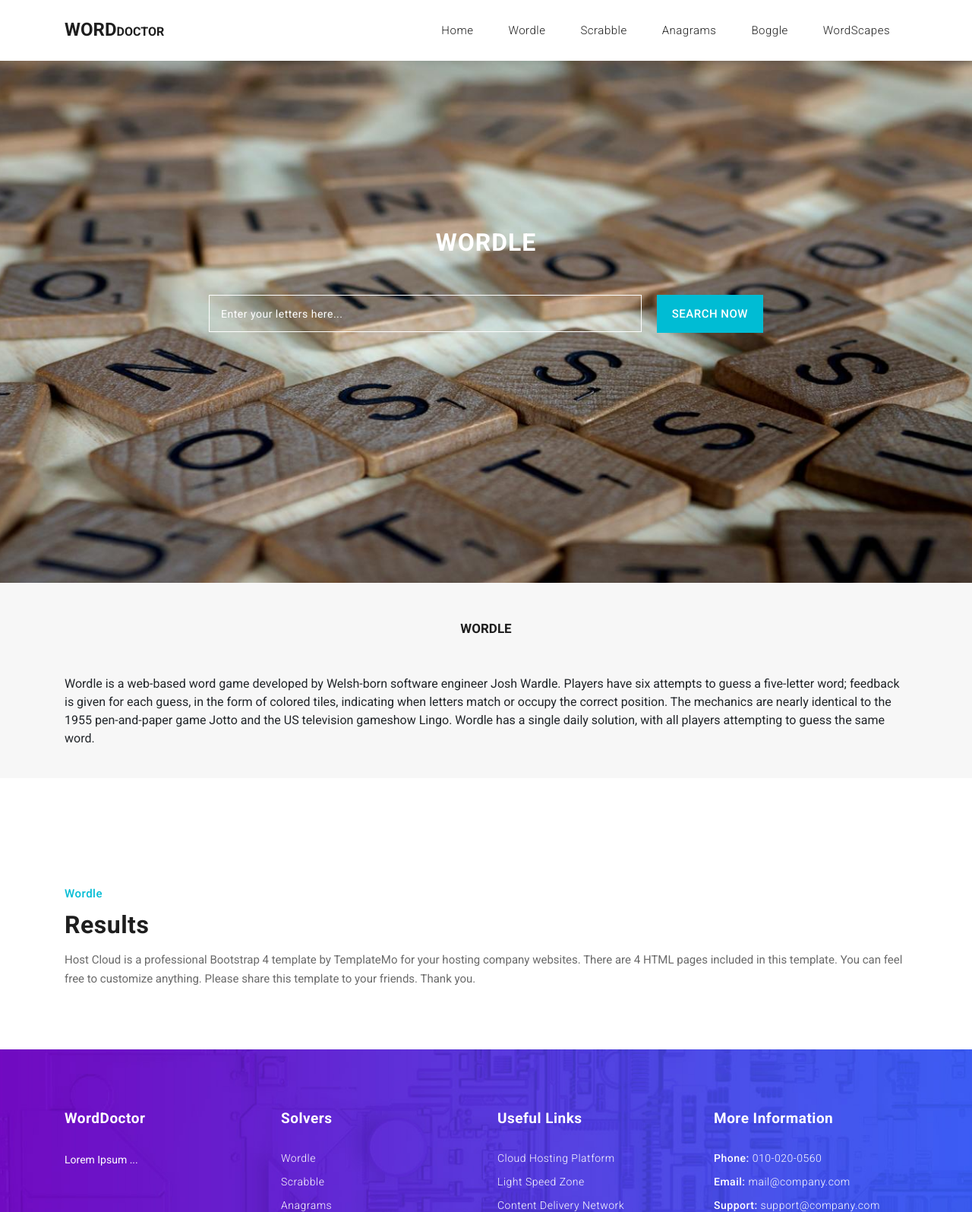
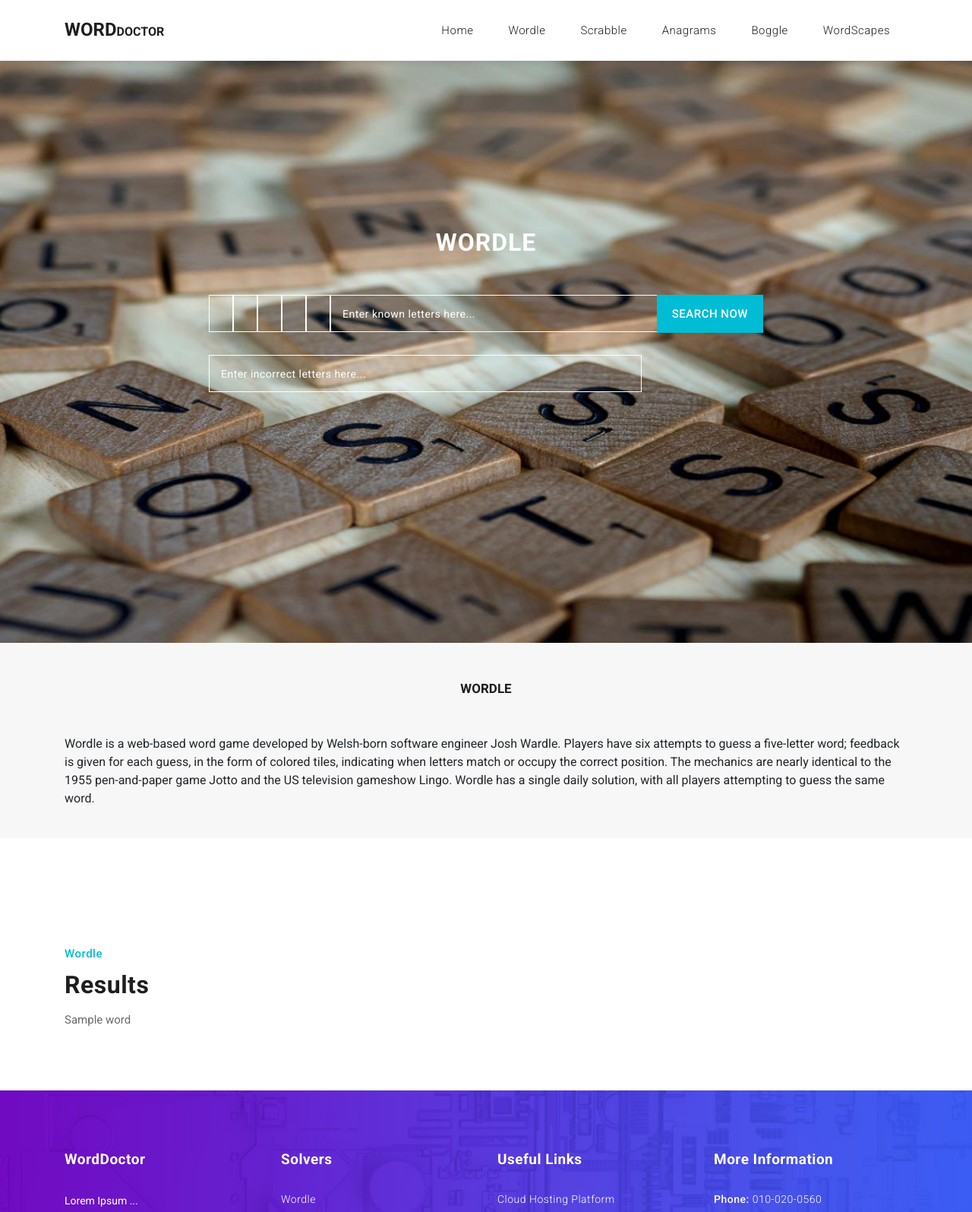
Before and after one commit to wangvictoria/WordDoctor, a Django app: template WordDoctorApp/templates/wordle.html in a window 1280 px wide. Shown: the top 1595 px of the page at 76% size. Run offline with Django 3.2, Linux system fonts and the light colour scheme; the template is opened without the code that fills it: values that come from a table or form of the project are taken from there, most other values are stand-ins (such as "Sample title", 1, 10 or a date in 2020); some libraries are stand-ins or nearby versions.

Commit message:
Linked wordle

```diff
--- a/WordDoctorApp/forms.py
+++ b/WordDoctorApp/forms.py
@@ -1,5 +1,5 @@
 from django import forms
-from .models import Anagrams, Wordscape
+from .models import Anagrams, Wordle, Wordscape
 
 class AnagramsForm(forms.ModelForm):
     class Meta:
@@ -15,3 +15,18 @@ class WordscapeForm(forms.ModelForm):
             'wordscape_letters',
             'wordscape_length',
         )
+
+class WordleForm(forms.ModelForm):
+    class Meta:
+        model = Wordle
+        fields = (
+            'wordle_loc1',
+            'wordle_loc2',
+            'wordle_loc3',
+            'wordle_loc4',
+            'wordle_loc5',
+            'wordle_known_letters',
+            'wordle_invalid_letters',
+        )
+
+    # TODO: include error checking so that letters in wordle_invalid_letters are not in the other inputs
--- a/WordDoctorApp/models.py
+++ b/WordDoctorApp/models.py
@@ -8,3 +8,12 @@ class Anagrams(models.Model):
 class Wordscape(models.Model):
     wordscape_letters = models.CharField(max_length=10)
     wordscape_length = models.IntegerField(blank=True, null=True)
+
+class Wordle(models.Model):
+    wordle_loc1 = models.CharField(max_length=1, blank=True, null=True)
+    wordle_loc2 = models.CharField(max_length=1, blank=True, null=True)
+    wordle_loc3 = models.CharField(max_length=1, blank=True, null=True)
+    wordle_loc4 = models.CharField(max_length=1, blank=True, null=True)
+    wordle_loc5 = models.CharField(max_length=1, blank=True, null=True)
+    wordle_known_letters = models.CharField(max_length=5, blank=True, null=True)
+    wordle_invalid_letters = models.CharField(max_length=26, blank=True, null=True)
--- a/WordDoctorApp/static/css/templatemo-host-cloud.css
+++ b/WordDoctorApp/static/css/templatemo-host-cloud.css
@@ -378,7 +378,8 @@ header {
 .banner #search-section input.searchText {
 	float: left;
 	width: 570px;
-	min-width: 280px;
+	/*min-width: 280px;*/
+	min-width: 10px;
 	height: 49px;
 	background-color: transparent;
 	border: 1px solid #fff;
--- a/WordDoctorApp/templates/wordle.html
+++ b/WordDoctorApp/templates/wordle.html
@@ -17,10 +17,18 @@
               <div class="header-text caption">
                 <h2>Wordle</h2>
                 <div id="search-section">
-                    <form id="suggestion_form" name="gs" method="get" action="#">
+                    <!--<form id="suggestion_form" name="gs" method="get" action="#">-->
+                      <form method="post" enctype='multipart/form-data'>{% csrf_token %}
+                        {{ form.non_field_errors }}
                   <div class="searchText">
 
-                    <input type="text" name="q" class="searchText" placeholder="Enter your letters here..." autocomplete="off">
+                    <input type="char" name="wordle_loc1" class="searchText" placeholder="" autocomplete="off" style="width:20px;">
+                    <input type="char" name="wordle_loc2" class="searchText" placeholder="" autocomplete="off" style="width:20px;">
+                    <input type="char" name="wordle_loc3" class="searchText" placeholder="" autocomplete="off" style="width:20px;">
+                    <input type="char" name="wordle_loc4" class="searchText" placeholder="" autocomplete="off" style="width:20px;">
+                    <input type="char" name="wordle_loc5" class="searchText" placeholder="" autocomplete="off" style="width:20px;">
+                    <input type="text" name="wordle_known_letters" class="searchText" placeholder="Enter known letters here..." autocomplete="off">
+                    <input type="text" name="wordle_invalid_letters" class="searchText" placeholder="Enter incorrect letters here..." autocomplete="off">
                     <!--<ul>
                       <li><label><input type="checkbox" name="ext_com" value="1"><span>.com <em>($10/yr)</em></span></label></li>
                       <li><label><input type="checkbox" name="ext_net" value="1"><span>.net <em>($12/yr)</em></span></label></li>
@@ -66,7 +74,19 @@
               <div class="section-heading">
                 <span>Wordle</span>
                 <h2>Results</h2>
-                <p>Host Cloud is a professional Bootstrap 4 template by TemplateMo for your hosting company websites. There are 4 HTML pages included in this template. You can feel free to customize anything. Please share this template to your friends. Thank you.</p>
+                {% if filtered_wordle_solutions %}
+                {% for word in filtered_wordle_solutions %}
+                <p>{{ word }}</p>
+                {% endfor %}
+
+                {% elif wordle_solutions %}
+                {% for word in wordle_solutions %}
+                <p>{{ word }}</p>
+                {% endfor %}
+
+                {% else %}
+                {{ wordle_no_solutions }}
+                {% endif %}
               </div>
             </div>
           </div>
```
Also changed, not shown: WordDoctorApp/views.py (+74 -1 lines), WordDoctorApp/migrations/0003_wordle.py (added), db.sqlite3.
